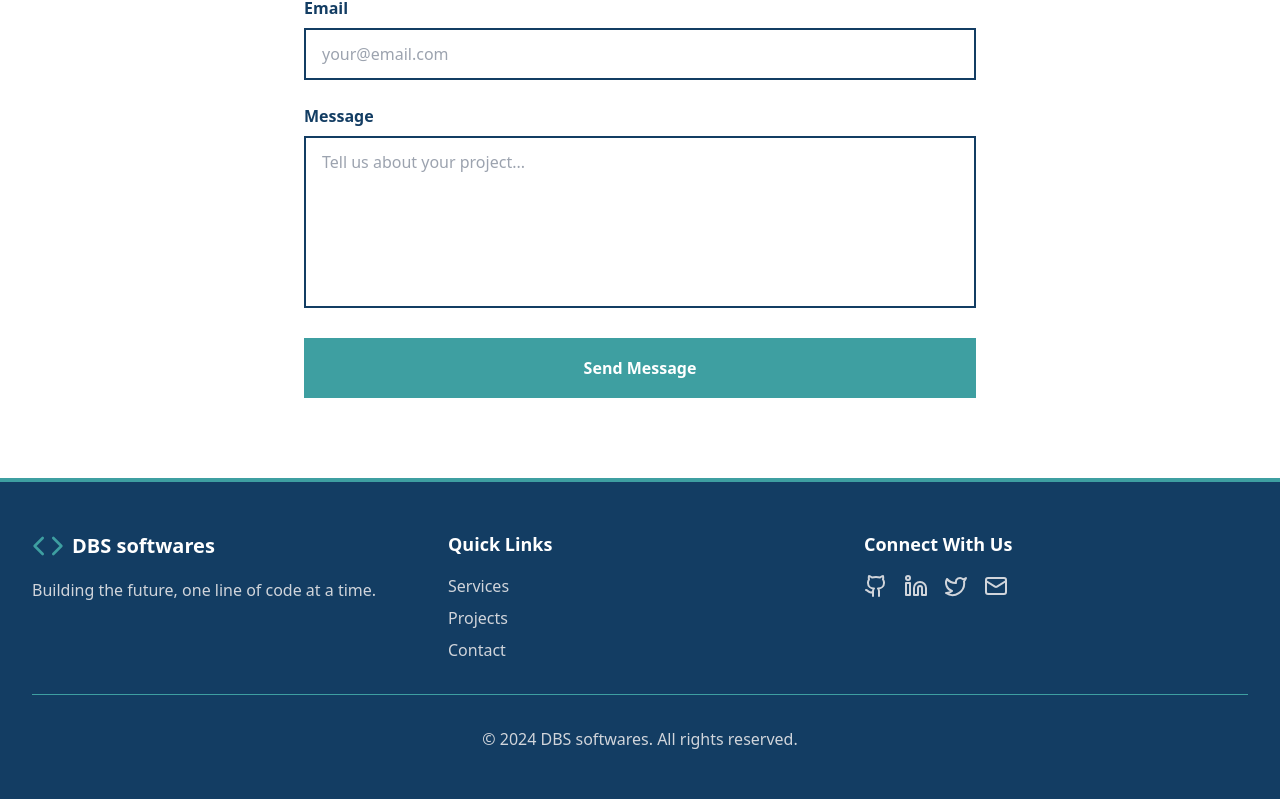
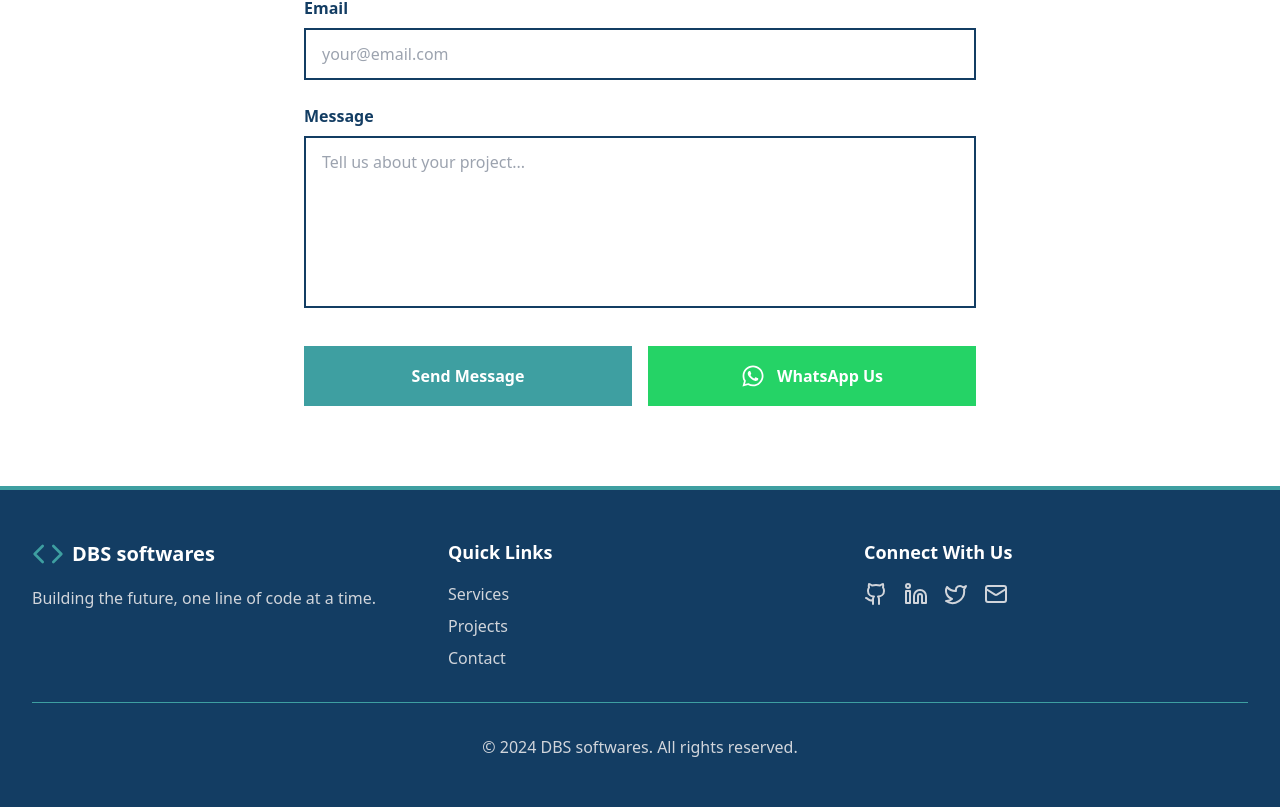
Before and after one commit to mtndbs/dbs-softwares, a React (Vite) app: page / in a window 1280 px wide. Shown: the part 2472-3279 px from the top of the page. Built offline with nearby package versions, Linux system fonts and the light colour scheme.

Commit message:
feat: add WhatsApp contact button and adjust message button layout for better accessibility

```diff
--- a/src/App.tsx
+++ b/src/App.tsx
@@ -24,7 +24,7 @@ import {
   SiLangchain,
   SiPytorch,
 } from "react-icons/si";
-import { FaAws } from "react-icons/fa6";
+import { FaAws, FaWhatsapp } from "react-icons/fa6";
 import { useState } from "react";
 import logo from "./assets/logo.webp";
 // import memdalet from "./assets/mendalet.webp"; // Currently not used
@@ -331,12 +331,23 @@ function App() {
                 ></textarea>
               </div>
 
-              <button
-                type="submit"
-                className="w-full px-8 py-4 bg-secondary text-white font-bold hover:bg-opacity-90 transition-all border-2 border-secondary"
-              >
-                Send Message
-              </button>
+              <div className="flex flex-col sm:flex-row gap-4 pt-2">
+                <button
+                  type="submit"
+                  className="w-full sm:w-1/2 px-8 py-4 bg-secondary text-white font-bold hover:bg-opacity-90 transition-all border-2 border-secondary"
+                >
+                  Send Message
+                </button>
+                <a
+                  href="https://wa.me/972585875652"
+                  target="_blank"
+                  rel="noopener noreferrer"
+                  className="w-full sm:w-1/2 flex items-center justify-center gap-3 px-8 py-4 bg-[#25D366] text-white font-bold hover:bg-[#20bd5a] transition-all border-2 border-[#25D366]"
+                >
+                  <FaWhatsapp className="text-2xl" />
+                  WhatsApp Us
+                </a>
+              </div>
             </form>
           </div>
         </div>
```
